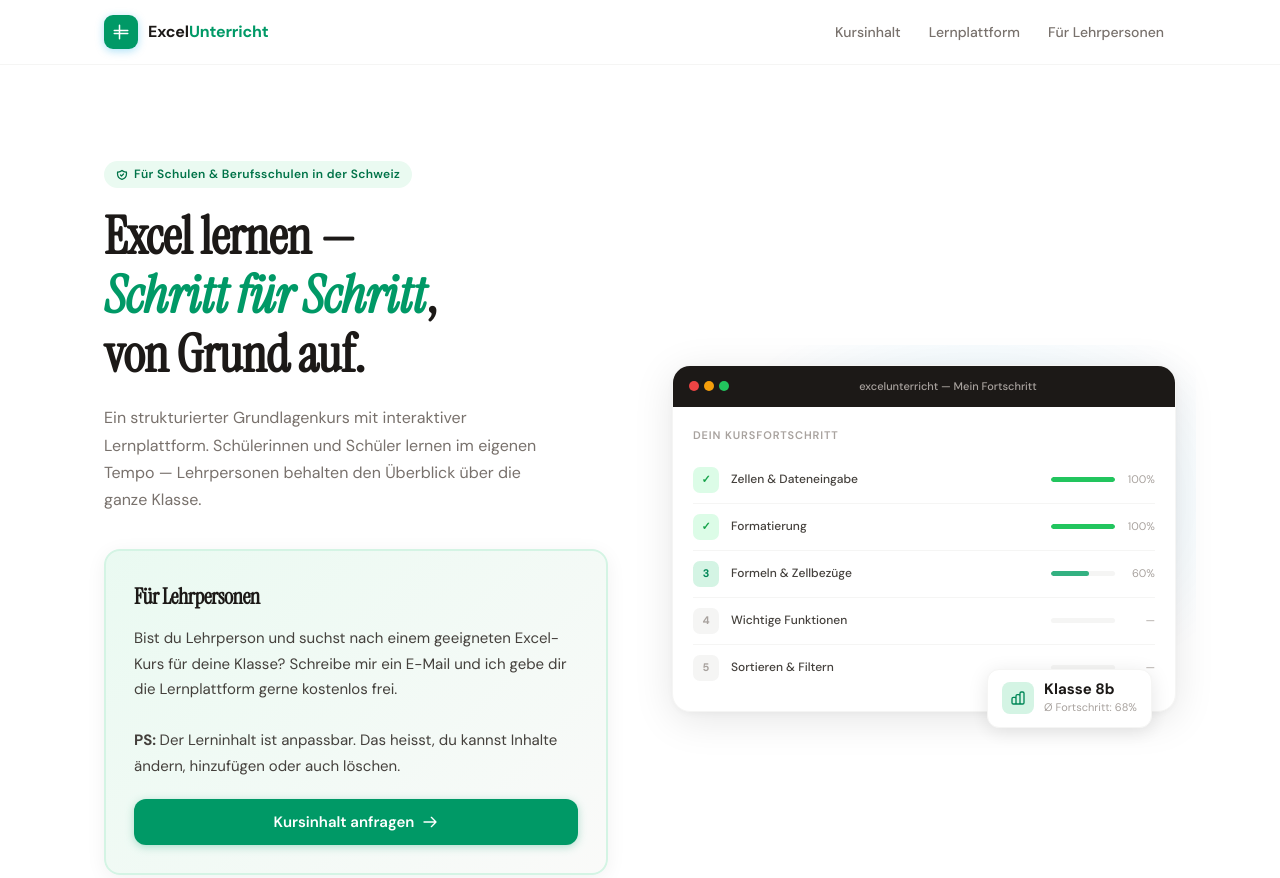
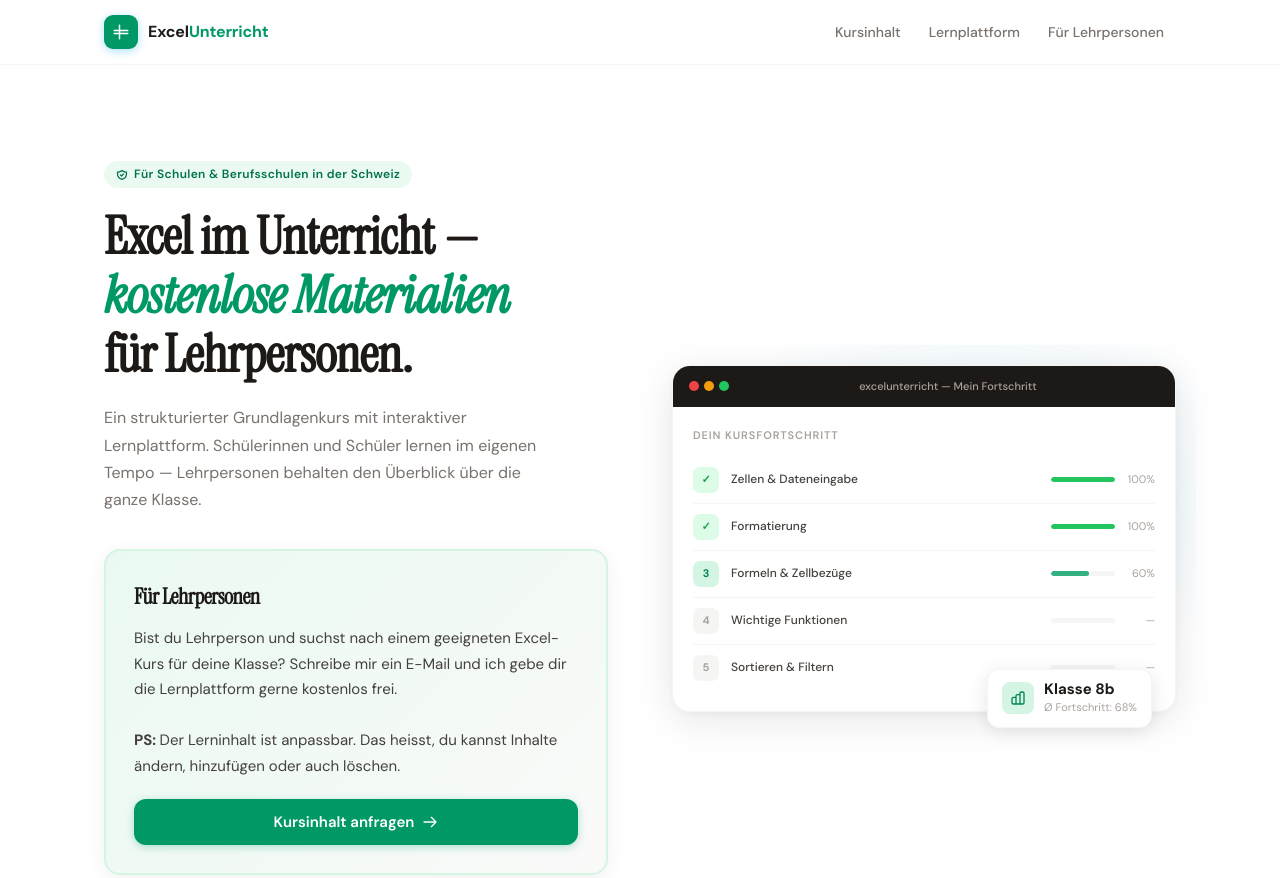
Before and after one commit to schmt5/excel, a website: page index.html in a window 1280 px wide. Shown: the top 878 px of the page. Drawn offline with Linux system fonts and the light colour scheme; a script that the page names is missing.

Commit message:
Update index.html

```diff
--- a/index.html
+++ b/index.html
@@ -1783,8 +1783,9 @@
                         </span>
                     </div>
                     <h1 class="fade-up fade-up-2">
-                        Excel lernen —<br /><em>Schritt für Schritt</em
-                        >,<br />von Grund auf.
+                        Excel im Unterricht —<br /><em
+                            >kostenlose Materialien</em
+                        ><br />für Lehrpersonen.
                     </h1>
                     <p class="hero-sub fade-up fade-up-3">
                         Ein strukturierter Grundlagenkurs mit interaktiver
```
